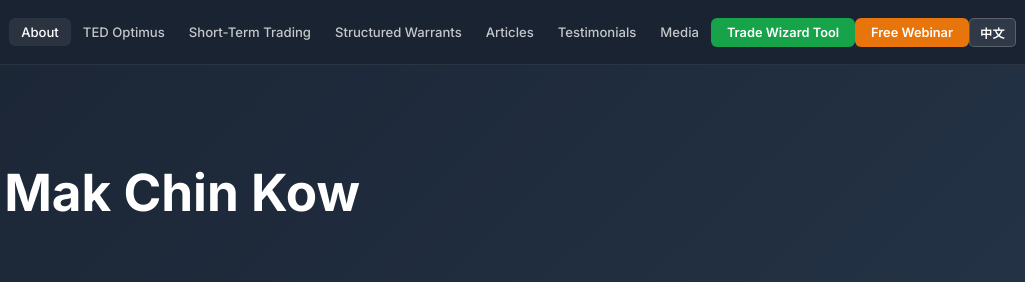
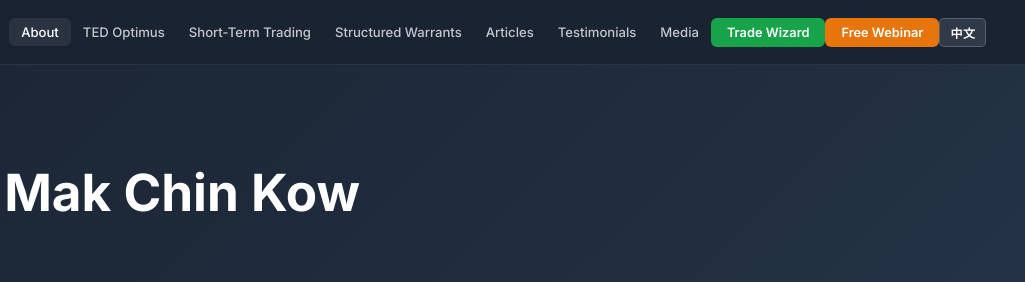
Before and after one commit to kazekage92/Warren-Mak-page, a plain HTML site: page about.html in a window 1280 px wide. Shown: the top 282 px of the page, 255-1280 px from the left. Drawn offline with Linux system fonts and the light colour scheme.

Commit message:
Fix Trade Wizard button: use plain text label, no bilingual translation
Co-Authored-By: Claude Opus 4.6 (1M context) <noreply@anthropic.com>

```diff
--- a/about.html
+++ b/about.html
@@ -24,7 +24,7 @@
         <li><a href="articles.html"><span data-lang="en">Articles</span><span data-lang="zh" style="display:none;">文章</span></a></li>
         <li><a href="testimonials.html"><span data-lang="en">Testimonials</span><span data-lang="zh" style="display:none;">学员评价</span></a></li>
         <li><a href="media.html"><span data-lang="en">Media</span><span data-lang="zh" style="display:none;">媒体</span></a></li>
-        <li><a href="https://www.thetradewizard.com/" target="_blank" class="navbar__cta navbar__cta--tool"><span data-lang="en">Trade Wizard Tool</span><span data-lang="zh" style="display:none;">交易精灵工具</span></a></li>
+        <li><a href="https://www.thetradewizard.com/" target="_blank" class="navbar__cta navbar__cta--tool">Trade Wizard</a></li>
         <li><a href="https://academy.thetradewizard.com/" target="_blank" class="navbar__cta"><span data-lang="en">Free Webinar</span><span data-lang="zh" style="display:none;">免费网络研讨会</span></a></li>
       </ul>
       <div class="navbar__actions">
```
Also changed, not shown: articles.html (+1 -1 lines), articles/best-stock-trading-course-malaysia.html (+1 -1 lines), articles/bottom-fishing-structured-warrants-malaysia.html (+1 -1 lines), articles/hedging-with-put-warrants-malaysia.html (+1 -1 lines), articles/how-to-choose-best-structured-warrants-malaysia.html (+1 -1 lines), articles/how-to-trade-structured-warrants-bursa-malaysia.html (+1 -1 lines), articles/hsi-structured-warrants-malaysia.html (+1 -1 lines), articles/leverage-strategies-structured-warrants-malaysia.html (+1 -1 lines), articles/short-term-intraday-trading-malaysia.html (+1 -1 lines), articles/structured-warrant-risks-time-decay-malaysia.html (+1 -1 lines), articles/structured-warrants-vs-options-malaysia.html (+1 -1 lines), articles/what-are-structured-warrants-malaysia.html (+1 -1 lines), articles/why-90-percent-warrant-traders-lose-money-malaysia.html (+1 -1 lines), index.html (+1 -1 lines), 5 more files.
